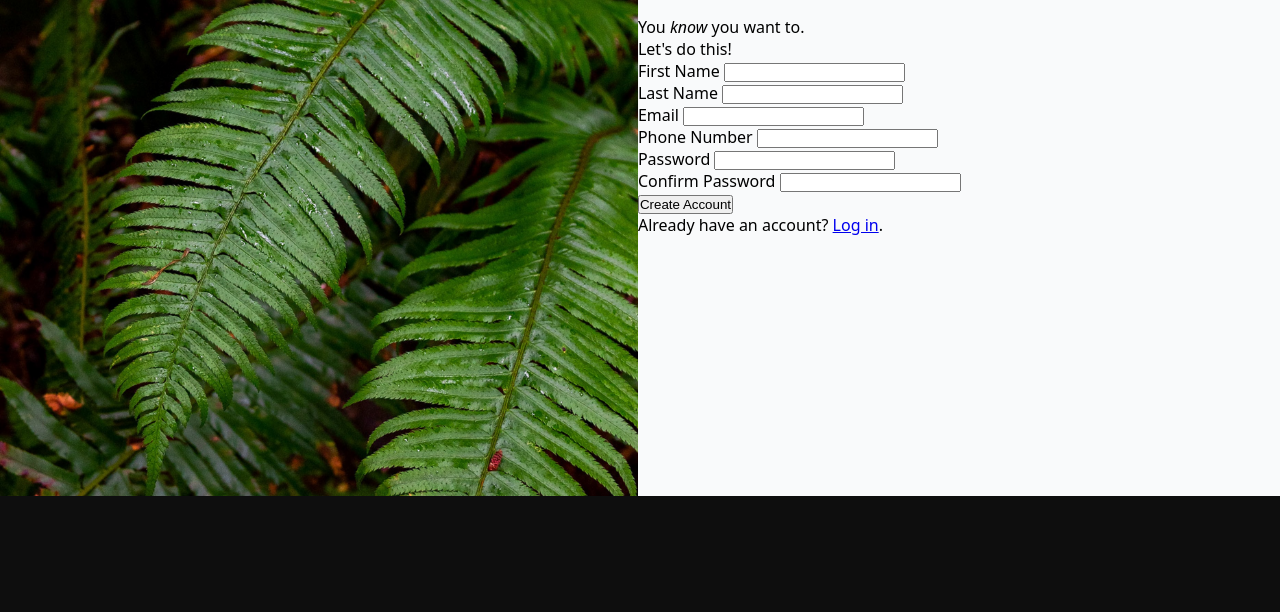
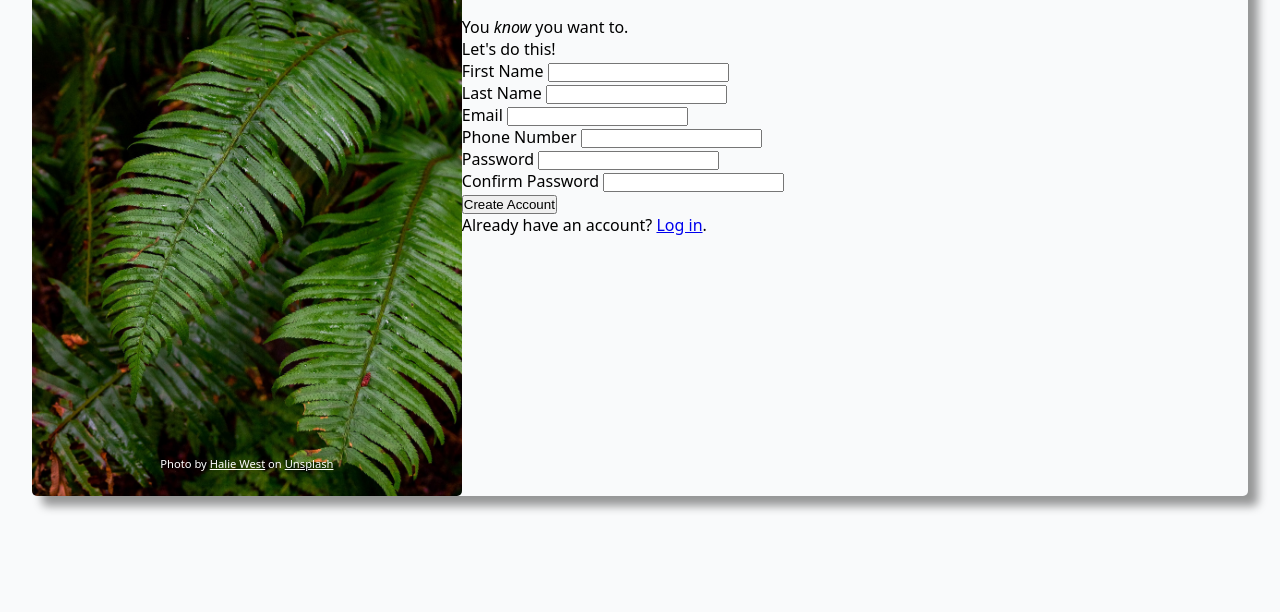
Before and after one commit to dak79/odin-sign-up-form, a plain HTML site: page index.html in a window 1280 px wide. Shown: the part 188-800 px from the top of the page. Drawn offline with Linux system fonts and the light colour scheme.

Commit message:
card effect & credits

```diff
--- a/css/style.css
+++ b/css/style.css
@@ -7,7 +7,7 @@
 :root {
     font-family: system-ui, -apple-system, BlinkMacSystemFont, 'Segoe UI', Roboto, Oxygen, Ubuntu, Cantarell, 'Open Sans', 'Helvetica Neue', sans-serif;
     --bg-light: #F9FAFB;
-    --bg-white: #FFFFFF;
+    --font-light: #FFFFFF;
     --bg-dark: #0E0E0E;
 }
 
@@ -17,7 +17,7 @@ body {
     display: flex;
     align-items: center;
     justify-content: center;
-    background-color: var(--bg-dark);
+    background-color: var(--bg-light);
 }
 
 main {
@@ -26,14 +26,35 @@ main {
     display: flex;
     flex-direction: row;
     background-color: var(--bg-light);
+    margin: 0 2rem;
+    border-radius: 5px;
+    box-shadow: 10px 10px 10px rgba(0,0,0, 0.4);
 }
 
 section.logo-wrapper {
-    width: 71vw;
+
     background: url(/img/halie-west-25xggax4bSA-unsplash.jpg) center center no-repeat;
     background-size: cover;
+    width: 500px;
+    border-radius: 5px;
+    position: relative;
+    display: flex;
+    justify-content: center;
+}
+footer.bg-credit {
+    position: absolute;
+    bottom: 20px;
+    padding: 0.5rem;
+    color: var(--font-light);
+    padding: 0.3rem;
+    text-align: center;
+    font-size: 0.7rem;
+
 }
 
+footer.bg-credit a {
+    color: var(--font-light);
+}
 .logo-container {
     background-color: black;
     opacity: 0.1;
@@ -43,3 +64,5 @@ section.logo-wrapper {
     width: 20px;
     height: 20px;
 }
+
+/* resize beahviour of body and main*/
--- a/index.html
+++ b/index.html
@@ -14,7 +14,7 @@
                 <img src="img/odin-lined.png" alt="Odin Logo" class="logo-img">
                 <p>Odin</p>
             </div>
-            <footer>Photo by <a href="https://unsplash.com/@haliewestphoto">Halie West</a> on <a href="https://unsplash.com/">Unsplash</a></footer>
+            <footer class="bg-credit">Photo by <a href="https://unsplash.com/@haliewestphoto">Halie West</a> on <a href="https://unsplash.com/">Unsplash</a></footer>
         </section>
         <section form-wrapper>
             <p>
```
